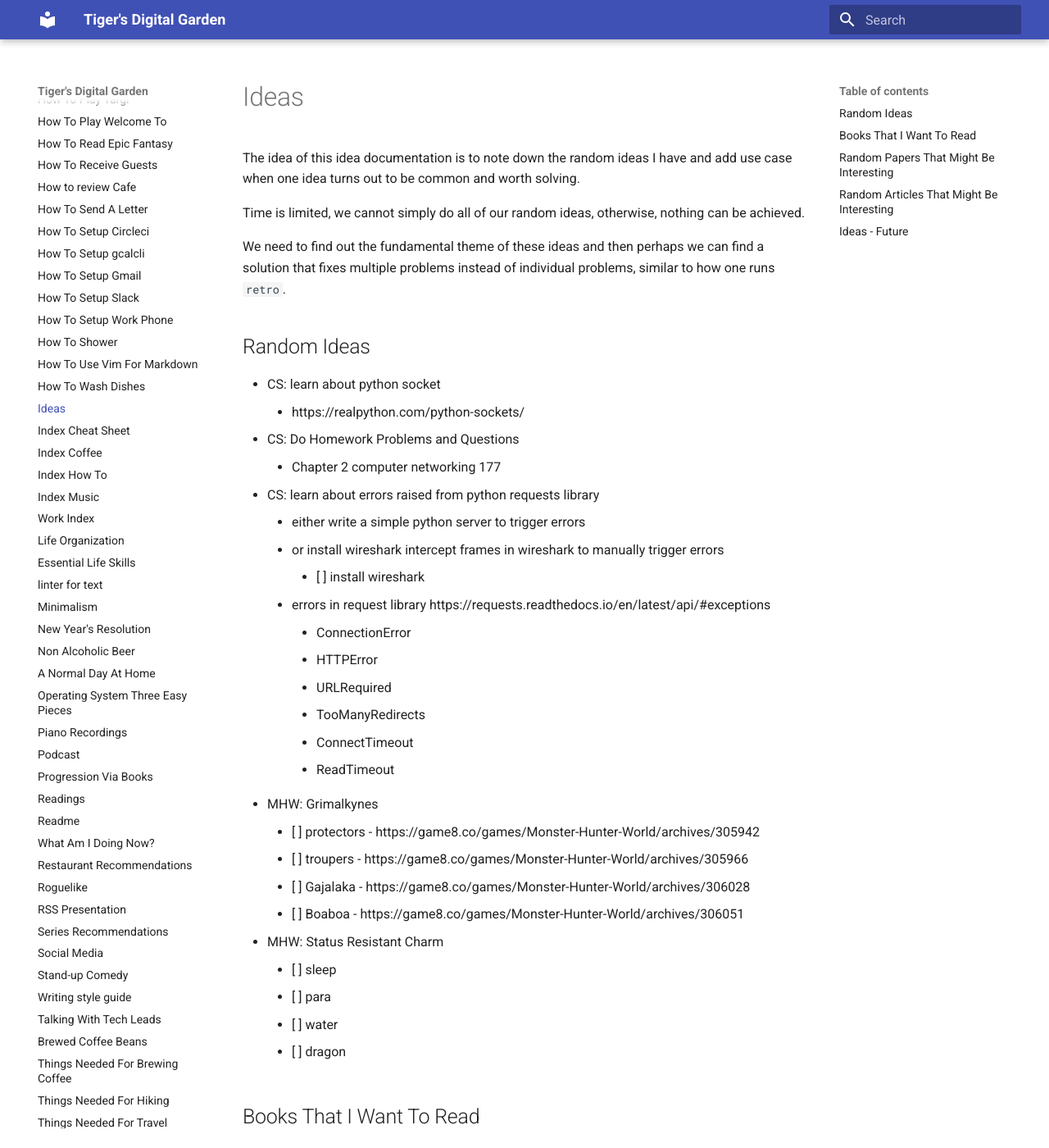
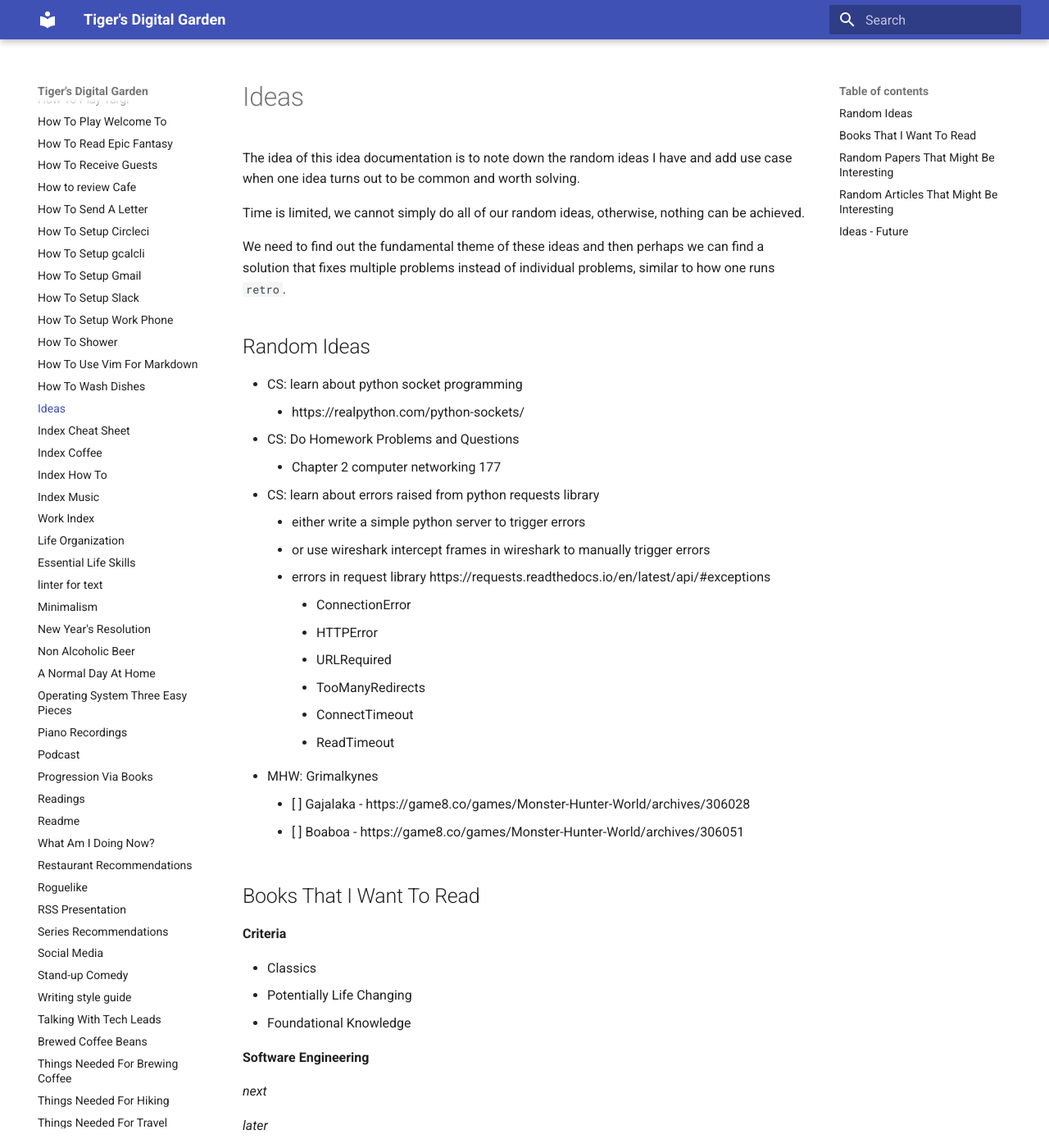
Before and after one commit to ynotstartups/notes, an MkDocs documentation site: the page built from notes/ideas.md, in a window 1280 px wide and 1400 px high. Shown: the whole window at 82% size. Built offline with MkDocs 1.6.1 and Material for MkDocs 9.7.7, drawn with Linux system fonts in a browser that asks for light colours.

Commit message:
update todo

```diff
--- a/notes/ideas.md
+++ b/notes/ideas.md
@@ -8,14 +8,13 @@ We need to find out the fundamental theme of these ideas and then perhaps we can
 
 ## Random Ideas
 
-- CS: learn about python socket
+- CS: learn about python socket programming
   - https://realpython.com/python-sockets/
 - CS: Do Homework Problems and Questions
   - Chapter 2 computer networking 177
 - CS: learn about errors raised from python requests library
   - either write a simple python server to trigger errors
-  - or install wireshark intercept frames in wireshark to manually trigger errors
-    - [ ] install wireshark
+  - or use wireshark intercept frames in wireshark to manually trigger errors
   - errors in request library https://requests.readthedocs.io/en/latest/api/#exceptions
     - ConnectionError
     - HTTPError
@@ -24,15 +23,8 @@ We need to find out the fundamental theme of these ideas and then perhaps we can
     - ConnectTimeout
     - ReadTimeout
 - MHW: Grimalkynes
-  - [ ] protectors - https://game8.co/games/Monster-Hunter-World/archives/305942
-  - [ ] troupers - https://game8.co/games/Monster-Hunter-World/archives/305966
   - [ ] Gajalaka - https://game8.co/games/Monster-Hunter-World/archives/306028
   - [ ] Boaboa - https://game8.co/games/Monster-Hunter-World/archives/306051
-- MHW: Status Resistant Charm
-  - [ ] sleep
-  - [ ] para
-  - [ ] water
-  - [ ] dragon
 
 ## Books That I Want To Read
 
```
